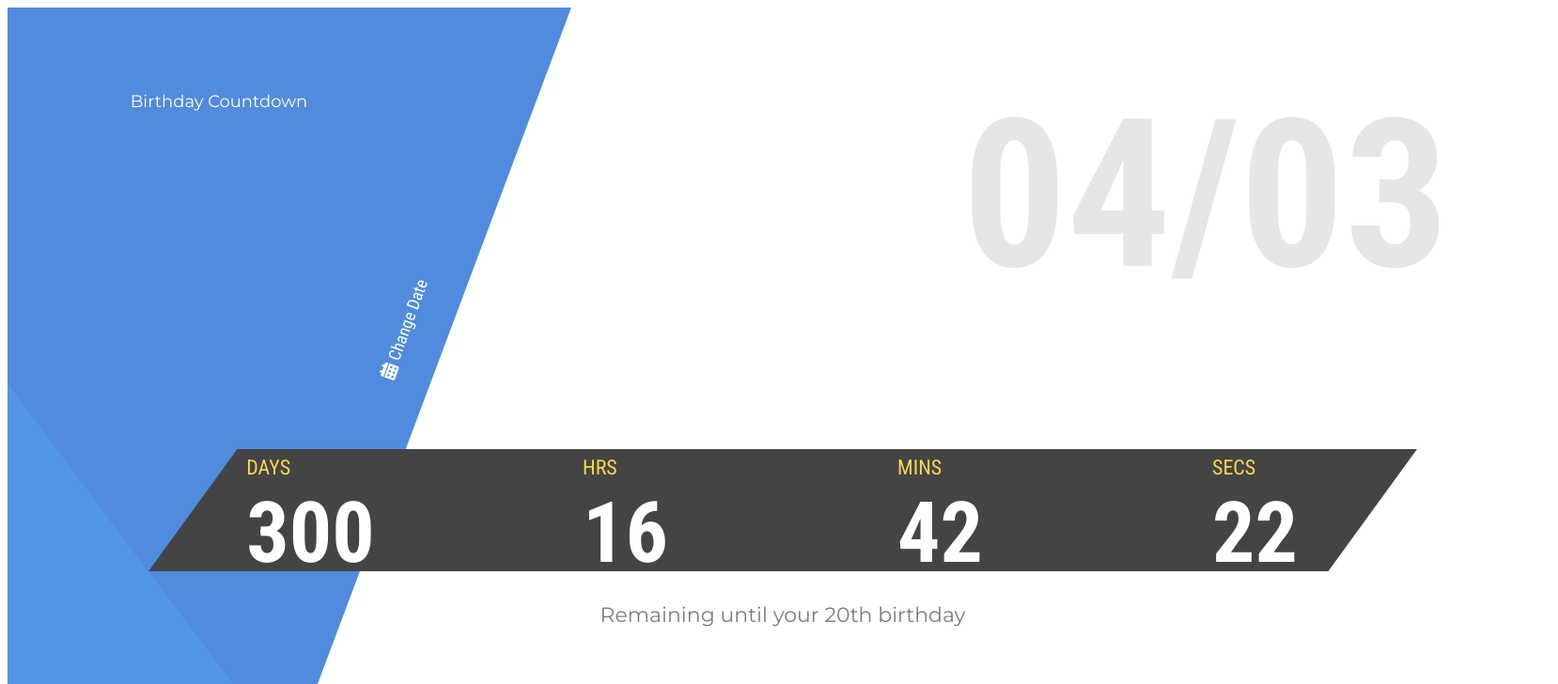
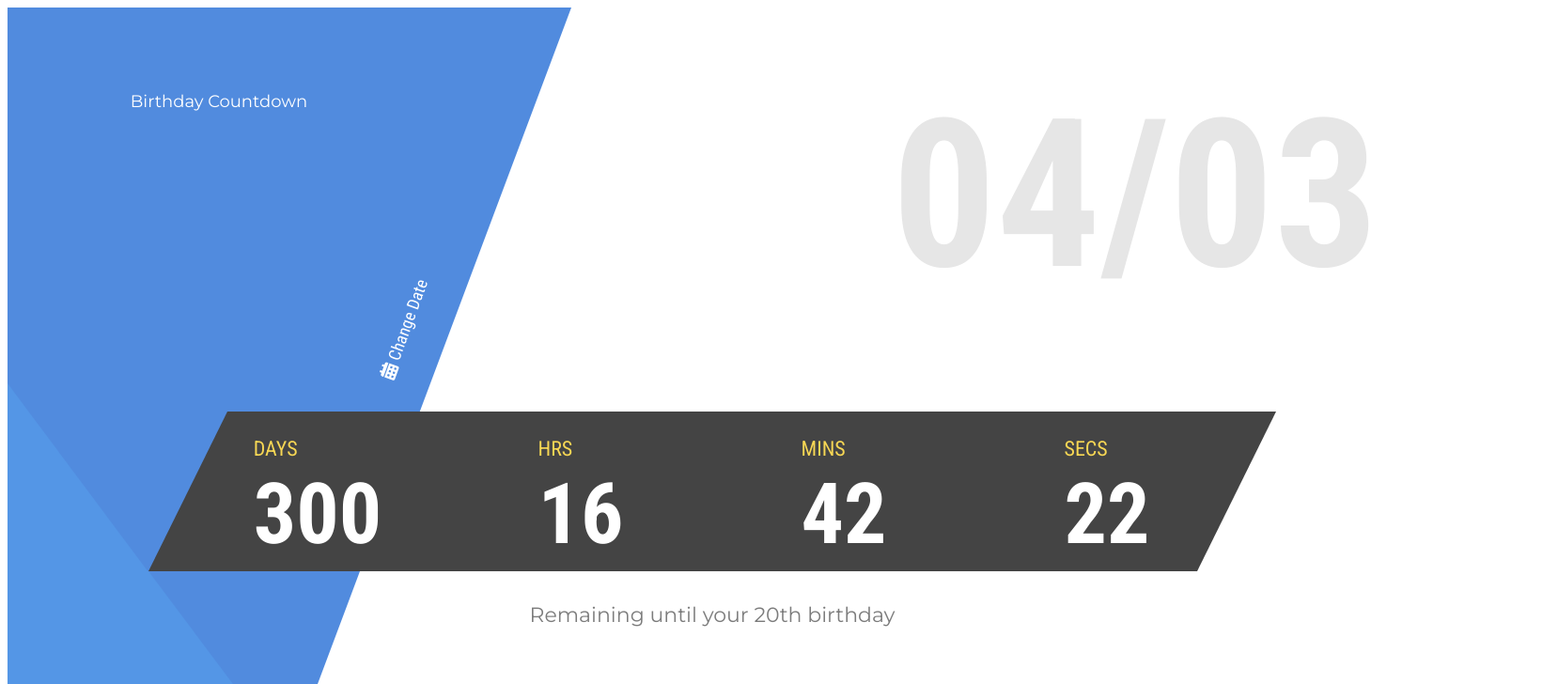
Before and after one commit to LindsayWilde/birthday-lindsay, a React (Create React App) app: page / in a window 1280 px wide. Both pictures are taken after a click on the button "Generate Countdown". Shown: the top 728 px of the page at 94% size, 1658 px wide, since content can reach past the window. Built offline with nearby package versions, Linux system fonts and the light colour scheme.

Commit message:
fixed styles

```diff
--- a/src/App.css
+++ b/src/App.css
@@ -3,7 +3,7 @@
   width: 100vh;
   display: grid;
   grid-template-rows: repeat(4, minmax(200px, 1fr));
-  grid-template-columns: repeat(11, minmax(150px, 1fr)); }
+  grid-template-columns: repeat(10, minmax(150px, 1fr)); }
   .grid__title {
     grid-row: 1/2;
     grid-column: 1/4;
@@ -50,12 +50,6 @@
   grid-column: 1/2;
   grid-row: 4/5; }
 
-.grid__skew-dark-one-box {
-  z-index: -10;
-  background-color: #518BDE;
-  grid-column: 1/3;
-  grid-row: 1/5; }
-
 .grid__skew-dark-two {
   z-index: -10;
   -webkit-clip-path: polygon(0 0, 100% 0%, 50% 100%, 0% 100%);
@@ -70,7 +64,7 @@
   grid-row: 4/5; }
 
 .picker {
-  grid-column: 5/10;
+  grid-column: 5/9;
   grid-row: 2/3;
   justify-self: center;
   align-self: end; }
@@ -89,7 +83,7 @@
 
 .button {
   grid-row: 3/4;
-  grid-column: 5/10;
+  grid-column: 5/9;
   justify-self: center;
   height: 50px;
   width: 350px;
@@ -105,16 +99,16 @@
 .clock {
   text-align: left;
   grid-row: 3/4;
-  grid-column: 2/11;
+  grid-column: 2/10;
   clip-path: polygon(7% 0, 100% 0, 93% 100%, 0 100%);
   -webkit-clip-path: polygon(7% 0, 100% 0, 93% 100%, 0 100%);
-  height: 65%;
+  height: 85%;
   width: 100%;
   align-self: end;
   background-color: #444;
   display: grid;
   grid-template-columns: repeat(auto-fit, minmax(150px, 275px));
-  grid-column-gap: 60px;
+  grid-column-gap: 5px;
   align-items: center;
   justify-items: center;
   justify-content: center;
@@ -156,7 +150,7 @@
     margin-right: 5px; }
 
 .large-text {
-  grid-column: 8/11;
+  grid-column: 8/10;
   grid-row: 1/3;
   align-self: center;
   justify-self: center;
--- a/src/App.js
+++ b/src/App.js
@@ -40,7 +40,6 @@ export default class App extends Component {
         <div className="grid">
             <h1 className="grid__title">Birthday Countdown</h1>
 
-            <div className="grid__skew-dark-one-box"></div>
             <div className="grid__skew-dark-two"></div>
             <div className="grid__skew-dark-three"></div>
 
--- a/src/base.css
+++ b/src/base.css
@@ -3,7 +3,7 @@
   width: 100vh;
   display: grid;
   grid-template-rows: repeat(4, minmax(200px, 1fr));
-  grid-template-columns: repeat(11, minmax(150px, 1fr)); }
+  grid-template-columns: repeat(10, minmax(150px, 1fr)); }
   .grid__title {
     grid-row: 1/2;
     grid-column: 1/4;
--- a/src/base.scss
+++ b/src/base.scss
@@ -3,7 +3,7 @@
     width: 100vh;
     display: grid;
     grid-template-rows: repeat(4, minmax(200px, 1fr));
-    grid-template-columns: repeat(11, minmax(150px, 1fr));
+    grid-template-columns: repeat(10, minmax(150px, 1fr));
 
     &__title {
         grid-row: 1/2;
--- a/src/button.scss
+++ b/src/button.scss
@@ -2,7 +2,7 @@ $color-blue-one: #5496E6;
 
 .button {
     grid-row: 3/4;
-    grid-column: 5/10;
+    grid-column: 5/9;
     justify-self: center;
 
     height: 50px;
--- a/src/clippaths.css
+++ b/src/clippaths.css
@@ -21,12 +21,6 @@
   grid-column: 1/2;
   grid-row: 4/5; }
 
-.grid__skew-dark-one-box {
-  z-index: -10;
-  background-color: #518BDE;
-  grid-column: 1/3;
-  grid-row: 1/5; }
-
 .grid__skew-dark-two {
   z-index: -10;
   -webkit-clip-path: polygon(0 0, 100% 0%, 50% 100%, 0% 100%);
--- a/src/clippaths.scss
+++ b/src/clippaths.scss
@@ -33,13 +33,6 @@ $color-blue-two: #518BDE;
 }
 
 .grid{
-    &__skew-dark-one-box {
-        z-index: -10;
-
-        background-color: $color-blue-two;
-        grid-column: 1/3;
-        grid-row: 1/5;
-    }
     &__skew-dark-two {
         z-index: -10;
 
--- a/src/clock.scss
+++ b/src/clock.scss
@@ -4,19 +4,19 @@ $color-yellow-one: #F7D754;
     text-align: left;
 
     grid-row: 3/4;
-    grid-column: 2/11;
+    grid-column: 2/10;
 
     clip-path: polygon(7% 0, 100% 0, 93% 100%, 0 100%);
     -webkit-clip-path: polygon(7% 0, 100% 0, 93% 100%, 0 100%);
 
-    height: 65%;
+    height: 85%;
     width: 100%;
     align-self: end;
     background-color: #444;
 
     display: grid;
     grid-template-columns: repeat(auto-fit, minmax(150px, 275px));
-    grid-column-gap: 60px;
+    grid-column-gap: 5px;
     align-items: center;
     justify-items:center;
     justify-content: center;
--- a/src/largeText.scss
+++ b/src/largeText.scss
@@ -1,7 +1,7 @@
 $color-gray-two: #E6E6E6;
 
 .large-text {
-    grid-column: 8/11;
+    grid-column: 8/10;
     grid-row:1/3;
     align-self: center;
     justify-self: center;
--- a/src/picker.css
+++ b/src/picker.css
@@ -1,5 +1,5 @@
 .picker {
-  grid-column: 5/10;
+  grid-column: 5/9;
   grid-row: 2/3;
   justify-self: center;
   align-self: end; }
--- a/src/picker.scss
+++ b/src/picker.scss
@@ -1,7 +1,7 @@
 $color-gray-one: #444;
 
 .picker {
-    grid-column: 5/10;
+    grid-column: 5/9;
     grid-row: 2/3;
     justify-self: center;
     align-self: end;
```
